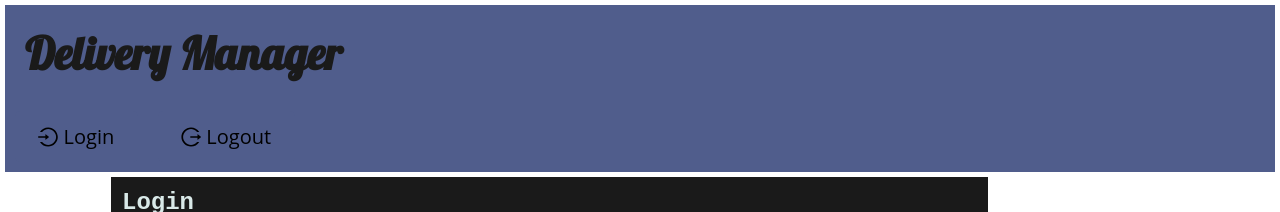
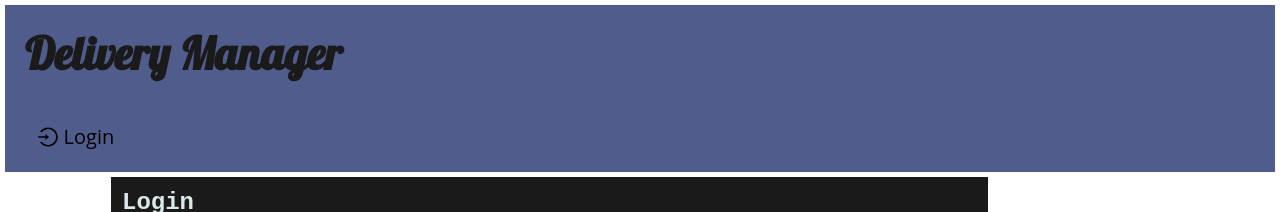
Before and after one commit to Kuleenabinoy/DeliveryManagerMERN, a React (Create React App) app in the folder client/: page / in a window 1280 px wide. Shown: the top 212 px of the page. Built offline with nearby package versions, Linux system fonts and the light colour scheme.

Commit message:
logoutbutton removed from header

```diff
--- a/client/src/components/Header/index.js
+++ b/client/src/components/Header/index.js
@@ -70,9 +70,9 @@ const Header = () => {
                                 <LoginOutlined /> Login
                             </Link>
 
-                            <Link style={styles.btnStyle} className="btn  btn-lg btn-info m-2" to="/logout">
+                            {/* <Link style={styles.btnStyle} className="btn  btn-lg btn-info m-2" to="/logout">
                                 <LogoutOutlined /> Logout
-                            </Link>
+                            </Link> */}
                         </>
                     )}
                 </div>
```
